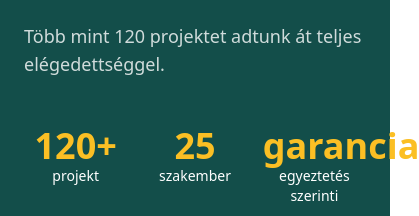
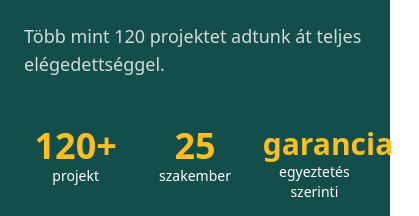
Before and after one commit to asked12/balogh-szerkezet, a plain HTML site: page public/index.html in a window 390 px wide. Shown: the part 3367-3583 px from the top of the page, 419 px wide, since content can reach past the window. Drawn offline with nearby package versions, Linux system fonts and the light colour scheme; no server answers.

Commit message:
Update index.html

```diff
--- a/public/index.html
+++ b/public/index.html
@@ -178,7 +178,7 @@
                         <div class="text-sm md:text-base">szakember</div>
                     </div>
                     <div>
-                        <div class="text-4xl md:text-4xl font-bold text-amber-400">garancia</div>
+                        <div class="text-3xl md:text-4xl font-bold text-amber-400">garancia</div>
                         <div class="text-sm md:text-base">egyeztetés szerinti</div>
                     </div>
                 </div>
```
